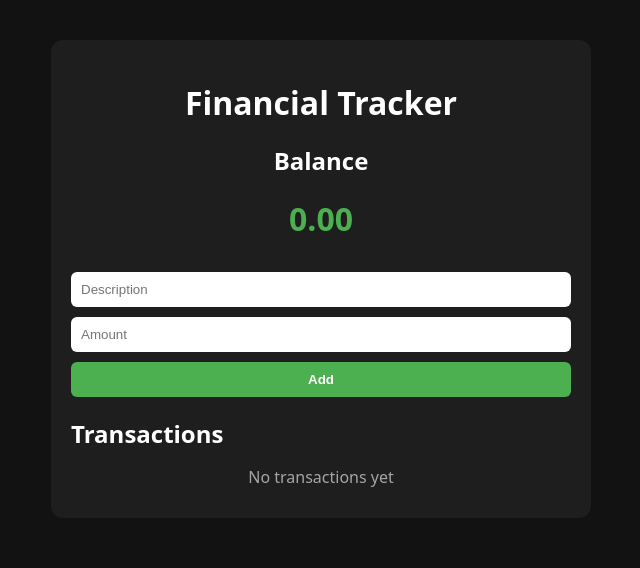
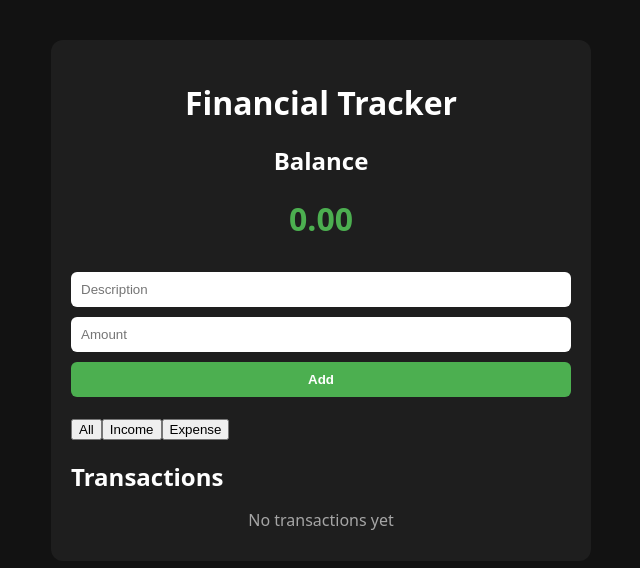
Before and after one commit to FixedBits/financial-tracker, a React (Vite) app: page / in a window 1280 px wide. Shown: the top 568 px of the page, without its empty margins (319-959 px from the left). Built offline with nearby package versions, Linux system fonts and the light colour scheme.

Commit message:
Update App.jsx

```diff
--- a/src/App.jsx
+++ b/src/App.jsx
@@ -84,6 +84,12 @@ function App() {
     setTransactions((prev) => prev.map((t) => (t.id === id ? {...t, text: newText, amount: newAmount} : t)));
   };
 
+  const filteredTransactions = transactions.filter((t) => {
+    if (filter === "income") return t.amount >= 0;
+    if (filter === "expense") return t.amount < 0;
+    return true; // "all"
+  });
+
   // ===============================
   // ROOT COMPONENT RETURN
   // Renders the entire app UI
@@ -98,8 +104,15 @@ function App() {
       {/* Form for adding new transactions */}
       <TransactionForm onAdd={addTransaction} />
 
+      {/* Filter Buttons */}
+      <div className="filters">
+        <button onClick={() => setFilter("all")}>All</button>
+        <button onClick={() => setFilter("income")}>Income</button>
+        <button onClick={() => setFilter("expense")}>Expense</button>
+      </div>
+
       {/* List of all transactions */}
-      <TransactionList items={transactions} onDelete={deleteTransaction} onEdit={editTransaction} />
+      <TransactionList items={filteredTransactions} onDelete={deleteTransaction} onEdit={editTransaction} />
     </div>
   );
 }
```
